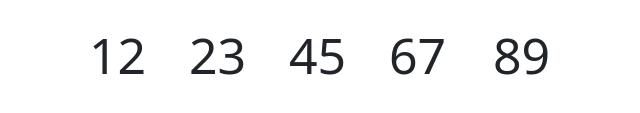
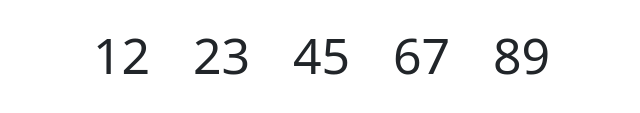
Before and after one commit to marcocareddu/js-simon, a plain HTML site: page index.html in a window 1280 px wide. Shown: the part 445-558 px from the top of the page, 326-966 px from the left. Drawn offline with nearby package versions, Linux system fonts and the light colour scheme.

Commit message:
HTML - Remove bootstrap classes from numbers

```diff
--- a/index.html
+++ b/index.html
@@ -23,11 +23,11 @@
             <div class="box text-center">
                 <h1 class="timer py-5 display-1">10</h1>
                 <div class="numbers-container d-flex justify-content-center align-items-center">
-                    <div class="numbers pe-2 d-flex justify-content-center align-items-center display-5">12</div>
-                    <div class="numbers pe-2 d-flex justify-content-center align-items-center display-5">23</div>
-                    <div class="numbers pe-2 d-flex justify-content-center align-items-center display-5">45</div>
-                    <div class="numbers pe-2 d-flex justify-content-center align-items-center display-5">67</div>
-                    <div class="numbers d-flex justify-content-center align-items-center display-5">89</div>
+                    <div class="numbers">12</div>
+                    <div class="numbers">23</div>
+                    <div class="numbers">45</div>
+                    <div class="numbers">67</div>
+                    <div class="numbers">89</div>
                 </div>
             </div>
 
```
